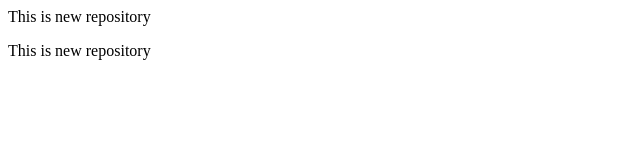
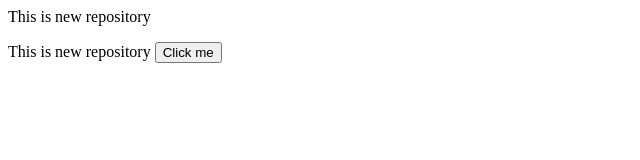
Before and after one commit to suryamishra49-ship-it/local-repo, a plain HTML site: page index.html in a window 1280 px wide. Shown: the whole page, without its empty margins (0-640 px from the left). Drawn offline with Linux system fonts and the light colour scheme.

Commit message:
add button

```diff
--- a/index.html
+++ b/index.html
@@ -1,2 +1,2 @@
 <p> This is new repository</p>
-<p> This is new repository</p>
+<p> This is new repository <button>Click me</button></p>
```
